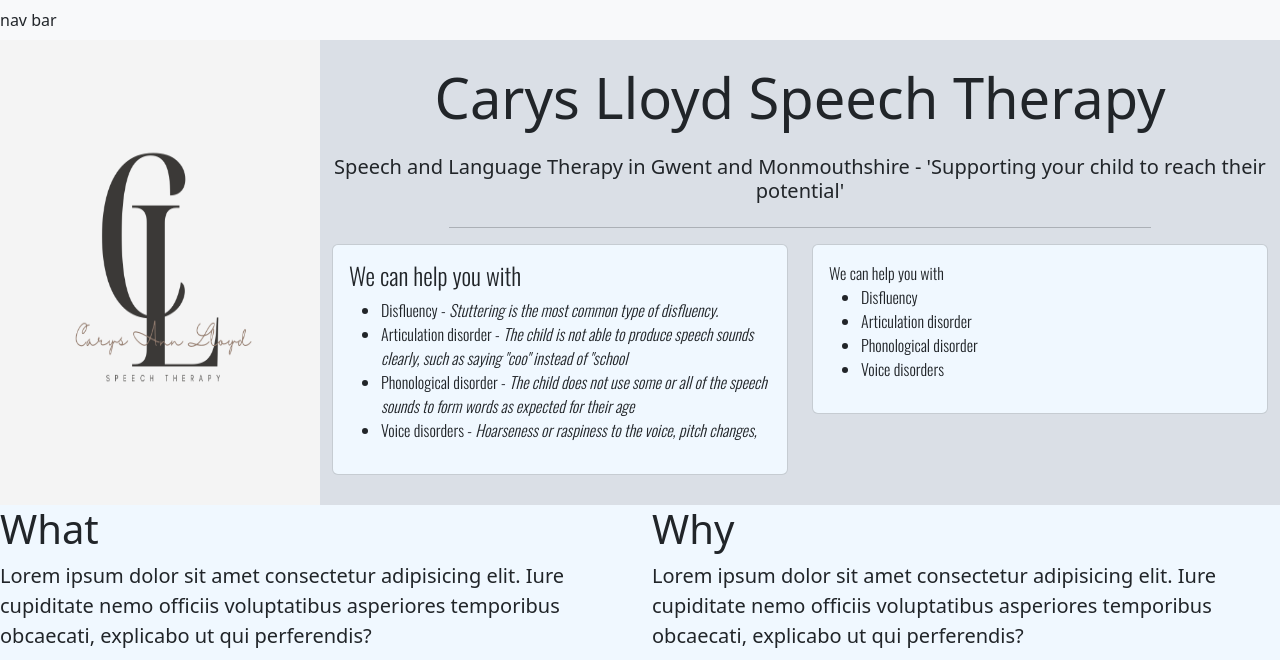
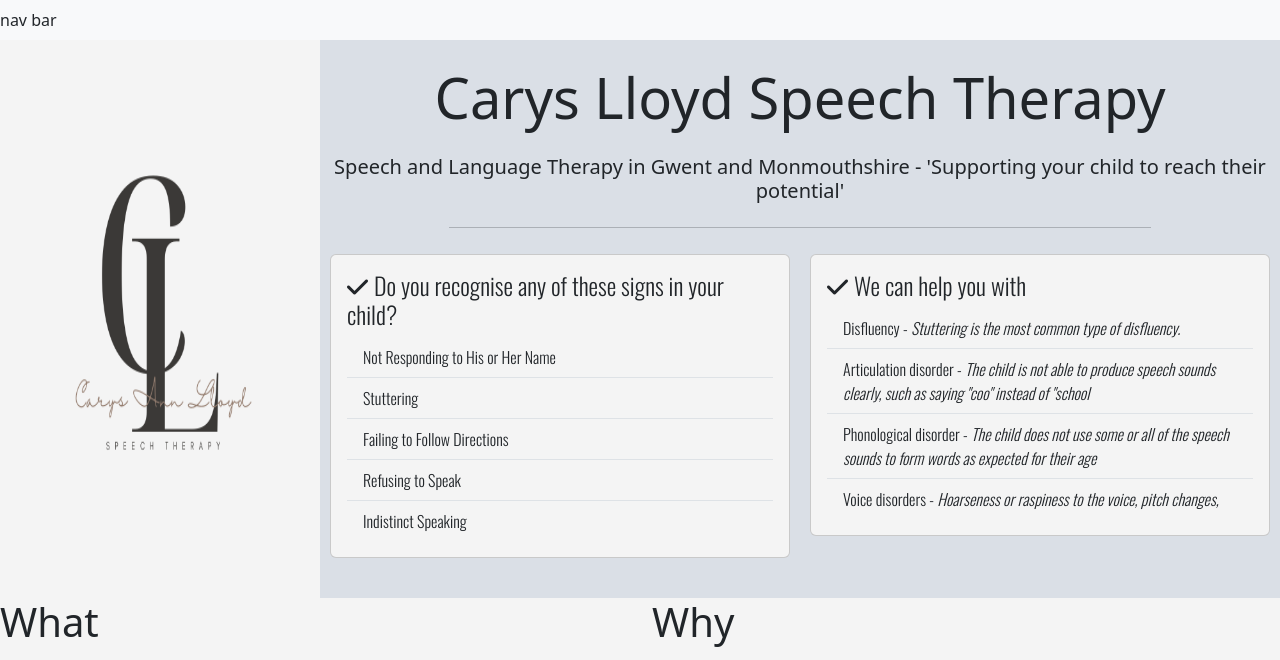
Before and after one commit to beardyone80/speech-therapy, a plain HTML site: page index.html in a window 1280 px wide. Shown: the top 660 px of the page. Drawn offline with nearby package versions, Linux system fonts and the light colour scheme.

Commit message:
added symptom cards and changed col sizes for different viewports

```diff
--- a/assets/css/style.css
+++ b/assets/css/style.css
@@ -26,10 +26,17 @@
     /* background-position: center; */
     background-size: cover;
     padding: 0;
+    aspect-ratio: 1 / 1;
 
 }
 
+.card-boxes {
+    padding: 10px;
+}
 
+.list-group-symptoms {
+    background-color: transparent;
+}
 
 .where {
     align-content: center;
@@ -74,11 +81,12 @@ hr {
 }
 
 .what-why {
-    background-color: aliceblue;
+    background-color: #f4f4f4;
 }
 
 .card {
-    background-color: aliceblue;
+    background-color: #f4f4f4;
+
 }
 
 /*---------------------------------------------------------------Media Query*/
--- a/index.html
+++ b/index.html
@@ -26,7 +26,7 @@
 
             <div class="row logo-description">
                 <div class="d-flex justify-content-center logo col-md-5 col-xl-3">
-                    <img class="img-fluid logo" src="assets/images/clstlogo.png" alt="logo">
+                    <img class="img-fluid float-center logo" src="assets/images/clstlogo.png" alt="logo">
                 </div>
                 <div class="col-md-7 col-xl-9">
 
@@ -38,47 +38,50 @@
                     <hr>
 
                     <div class="row header-info">
-                        <div class="col-6">
+                        <div class="col-sm-12 col-lg-6 card-boxes">
 
-                            <div class="card mx-auto">
+                            <div class="card mx-auto my-auto">
                                 <div class="card-body">
-                                    <h4 display-4>We can help you with</h4>
-                                    <ul>
-                                        <li>
-                                            Disfluency - <i>Stuttering is the most common type of disfluency.</i>
+                                    <h4 display-4><i class="fa-solid fa-check">&nbsp</i>Do you recognise any of these signs in your child?</i></h4>
+                                    <ul class="list-group list-group-flush bg-transparent">
+                                        <li class="list-group-item bg-transparent">
+                                            Not Responding to His or Her Name
                                         </li>
-                                        <li>
-                                            Articulation disorder - <i>The child is not able to produce speech sounds
-                                                clearly, such as saying "coo" instead of "school</i>
+                                        <li class="list-group-item bg-transparent">
+                                            Stuttering
                                         </li>
-                                        <li>
-                                            Phonological disorder - <i>The child does not use some or all of the speech
-                                                sounds to form words as expected for their age</i>
+                                        <li class="list-group-item bg-transparent">
+                                            Failing to Follow Directions
                                         </li>
-                                        <li>
-                                            Voice disorders - <i>Hoarseness or raspiness to the voice, pitch changes, </i>
+                                        <li class="list-group-item bg-transparent">
+                                            Refusing to Speak
+                                        </li>
+                                        <li class="list-group-item bg-transparent">
+                                            Indistinct Speaking
                                         </li>
                                     </ul>
                                 </div>
                             </div>
                         </div>
-                        <div class="col-6">
+                        <div class="col-sm-12 col-lg-6 card-boxes">
 
-                            <div class="card mx-auto">
+                            <div class="card mx-auto my-auto">
                                 <div class="card-body">
-                                    We can help you with
-                                    <ul>
-                                        <li>
-                                            Disfluency
+                                    <h4 display-4><i class="fa-solid fa-check">&nbsp</i>We can help you with</i></h4>
+                                    <ul class="list-group list-group-flush bg-transparent">
+                                        <li class="list-group-item bg-transparent">
+                                            Disfluency - <i>Stuttering is the most common type of disfluency.</i>
                                         </li>
-                                        <li>
-                                            Articulation disorder
+                                        <li class="list-group-item bg-transparent">
+                                            Articulation disorder - <i>The child is not able to produce speech sounds
+                                                clearly, such as saying "coo" instead of "school</i>
                                         </li>
-                                        <li>
-                                            Phonological disorder
+                                        <li class="list-group-item bg-transparent">
+                                            Phonological disorder - <i>The child does not use some or all of the speech
+                                                sounds to form words as expected for their age</i>
                                         </li>
-                                        <li>
-                                            Voice disorders
+                                        <li class="list-group-item bg-transparent">
+                                            Voice disorders - <i>Hoarseness or raspiness to the voice, pitch changes, </i>
                                         </li>
                                     </ul>
                                 </div>
```
